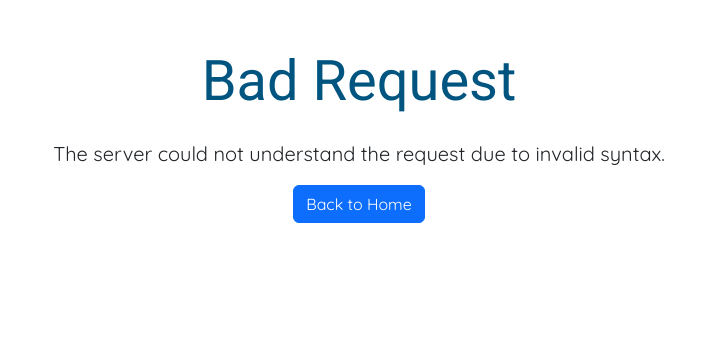
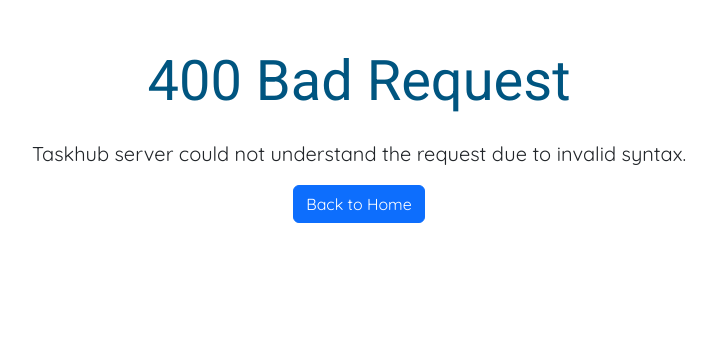
Before and after one commit to JonFD4/Taskhub, a Django app: template templates/400.html in a window 1280 px wide. Shown: the part 101-465 px from the top of the page, without its empty margins (281-997 px from the left). Run offline with Django 5.2, Linux system fonts and the light colour scheme; the template is opened without the code that fills it, so the values that code supplies are empty; parts of the project's set-up code (start-up, migrations or seed data) failed here and were passed over; some libraries are stand-ins or nearby versions.

Commit message:
Add codes to heading

```diff
--- a/templates/400.html
+++ b/templates/400.html
@@ -7,8 +7,8 @@
 <div class="container mt-5">
     <div class="row justify-content-center">
         <div class="col-md-8 text-center">
-            <h1 class="display-4 mb-4">Bad Request</h1>
-            <p class="lead">The server could not understand the request due to invalid syntax.</p>
+            <h1 class="display-4 mb-4">400 Bad Request</h1>
+            <p class="lead">Taskhub server could not understand the request due to invalid syntax.</p>
             <a href="/" class="btn btn-primary">Back to Home</a>
         </div>
     </div>
--- a/templates/403.html
+++ b/templates/403.html
@@ -7,7 +7,7 @@
 <div class="container mt-5">
     <div class="row justify-content-center">
         <div class="col-md-8 text-center">
-            <h1 class="display-4 mb-4">Forbidden</h1>
+            <h1 class="display-4 mb-4">403 Forbidden</h1>
             <p class="lead">You do not have permission to access this resource.</p>
             <a href="/" class="btn btn-primary">Back to Home</a>
         </div>
--- a/templates/404.html
+++ b/templates/404.html
@@ -7,7 +7,7 @@
 <div class="container mt-5">
     <div class="row justify-content-center">
         <div class="col-md-8 text-center">
-            <h1 class="display-4 mb-4">Page Not Found</h1>
+            <h1 class="display-4 mb-4">404Page Not Found</h1>
             <p class="lead">We’re sorry, but the requested page could not be found.</p>
             <a href="/" class="btn btn-primary">Back to Home</a>
         </div>
--- a/templates/500.html
+++ b/templates/500.html
@@ -7,8 +7,8 @@
 <div class="container mt-5">
     <div class="row justify-content-center">
         <div class="col-md-8 text-center">
-            <h1 class="display-4 mb-4">Internal Server Error</h1>
-            <p class="lead">The server encountered an internal error or misconfiguration and was unable to complete your request.</p>
+            <h1 class="display-4 mb-4">500 Internal Server Error</h1>
+            <p class="lead">TaskHub is currently unable to handle this request due to internal problems.</p>
             <a href="/" class="btn btn-primary">Back to Home</a>
         </div>
     </div>
```
